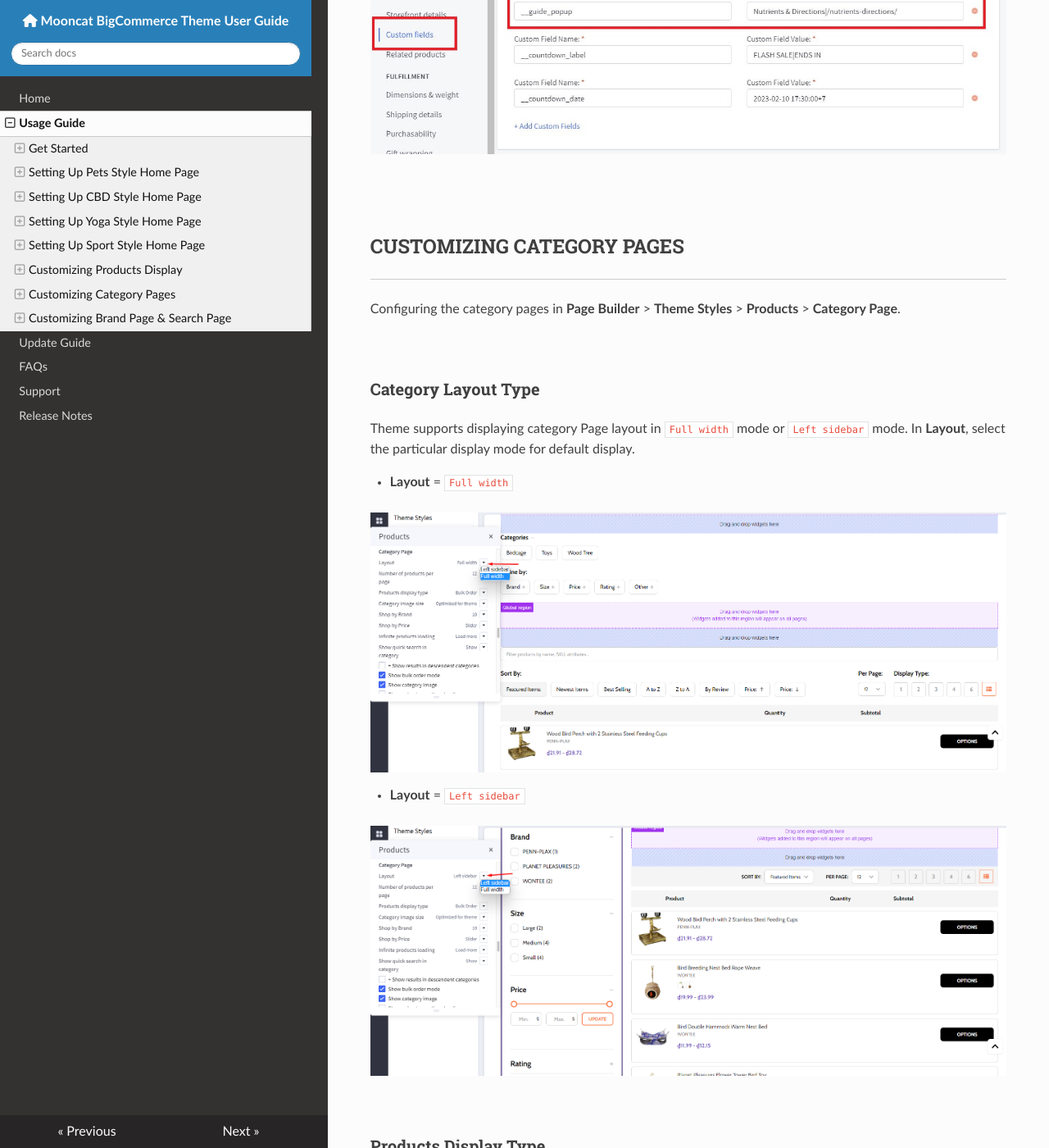
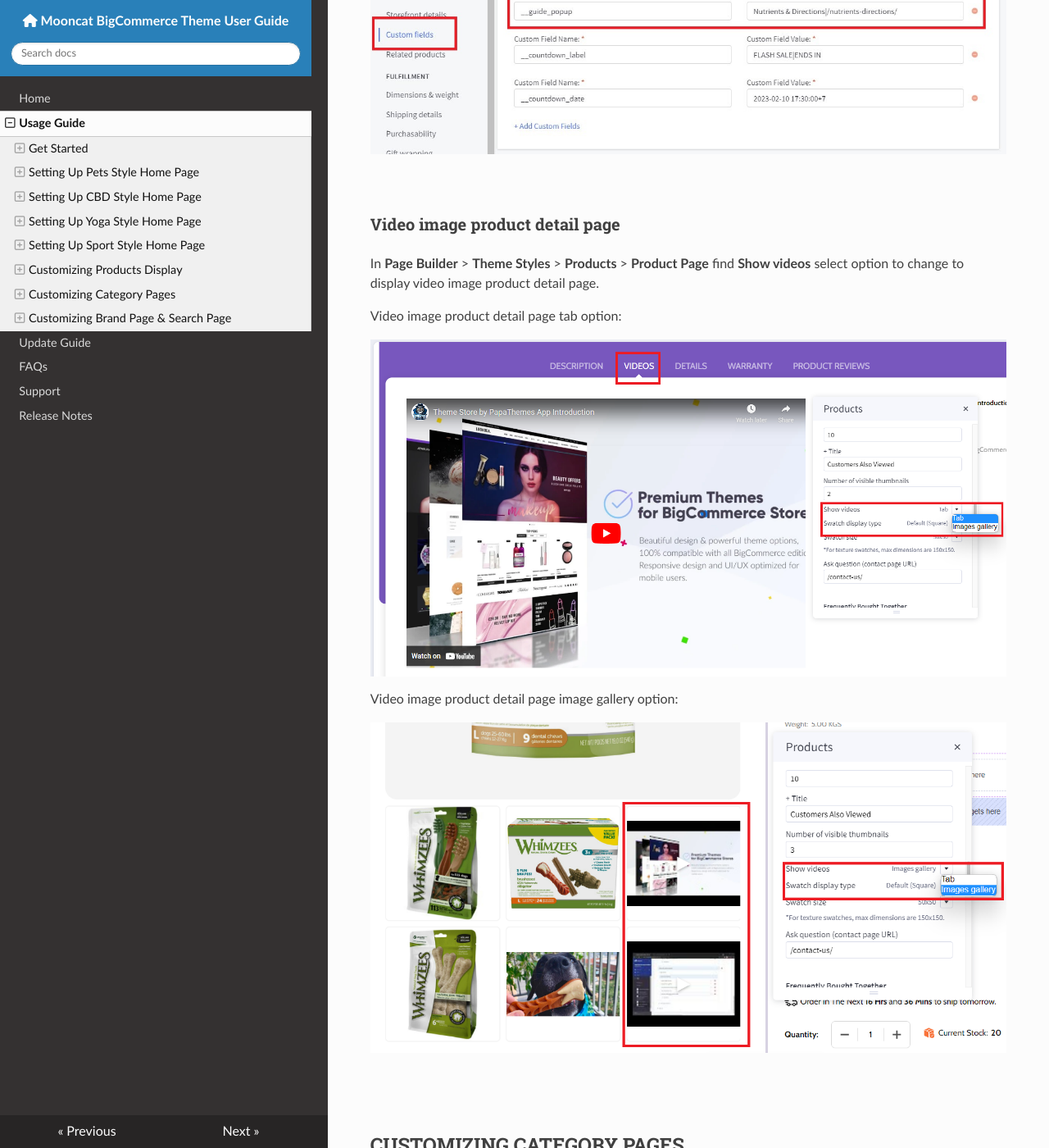
Before and after one commit to allcommerce/bc-mooncat-docs, an MkDocs documentation site: the page built from docs/usage.md, in a window 1280 px wide and 1400 px high, scrolled down 57672 px. Shown: the whole window at 82% size. Built offline with MkDocs 1.6.1, drawn with Linux system fonts in a browser that asks for light colours; nearby versions of some CDN libraries.

Commit message:
Section video image PDP

```diff
--- a/docs/usage.md
+++ b/docs/usage.md
@@ -1009,6 +1009,18 @@ Example:
 ![Nutrients & Directions customize](img/nutrients-directions-customize.jpg)
 
 
+### Video image product detail page
+
+In **Page Builder** > **Theme Styles** > **Products** > **Product Page** find **Show videos** select option to change to display video image product detail page.
+
+Video image product detail page tab option:
+
+![video image product detail tab option](img/video-image-PDP-tab.png)
+
+Video image product detail page image gallery option:
+
+![video image product detail image gallery option](img/video-image-PDP-image-gallery.png)
+
 ## Customizing Category Pages
 
 Configuring the category pages in **Page Builder** > **Theme Styles** > **Products** > **Category Page**.
```
Also changed, not shown: docs/img/video-image-PDP-image-gallery.png (added), docs/img/video-image-PDP-tab.png (added).
